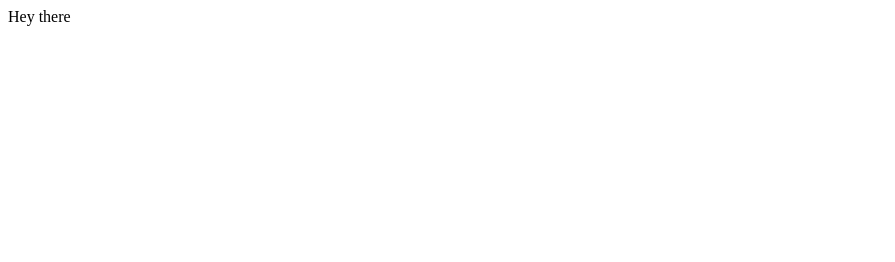
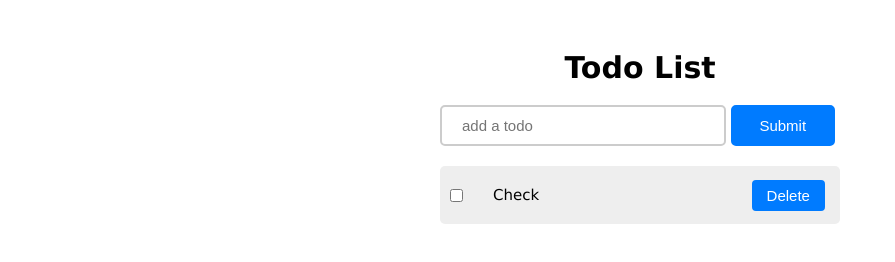
Before and after one commit to shimphillip/typescript-mvc-todo, a website built with Parcel: page src/index.html in a window 1280 px wide. Shown: the whole page, without its empty margins (0-895 px from the left). Built offline with nearby package versions, Linux system fonts and the light colour scheme.

Commit message:
started building View

```diff
--- a/src/index.html
+++ b/src/index.html
@@ -3,10 +3,25 @@
   <head>
     <meta charset="UTF-8" />
     <meta name="viewport" content="width=device-width, initial-scale=1.0" />
-    <title>Hello</title>
+    <link rel="stylesheet" href="styles.css" />
+    <title>Vanilla TodoList</title>
   </head>
   <body>
-    Hey there
+    <div class="container">
+      <h1>Todo List</h1>
+      <form>
+        <input type="text" id="inputText" placeholder="add a todo" name="todo" />
+        <button>Submit</button>
+      </form>
+
+      <ul>
+        <li>
+          <input type="checkbox" />
+          <span contenteditable="true" class="editable">Check</span>
+          <button class="delete">Delete</button>
+        </li>
+      </ul>
+    </div>
     <script src="./js/controllers.ts"></script>
   </body>
 </html>
--- /dev/null
+++ b/src/styles.css
@@ -0,0 +1,88 @@
+:root {
+  --color-accent: #007bff;
+  --color-primary: #ccc;
+}
+
+* {
+  margin: 0;
+  padding: 0;
+  box-sizing: border-box;
+}
+
+html {
+  font-size: 62.5%;
+}
+
+body {
+  font-family: 'Lucida Sans', 'Lucida Sans Regular', 'Lucida Grande',
+    'Lucida Sans Unicode', Geneva, Verdana, sans-serif;
+  font-size: 1.5rem;
+}
+
+.container {
+  width: 100%;
+  max-width: 400px;
+  margin: 5rem auto 0;
+}
+
+h1 {
+  font-size: 3rem;
+  margin-bottom: 2rem;
+  text-align: center;
+}
+
+form {
+  display: flex;
+  margin-bottom: 2rem;
+}
+
+button {
+  padding: 0.5rem 1rem;
+  font-size: 1.5rem;
+  border: 2px solid #ccc;
+  border-radius: 4px;
+  color: white;
+  cursor: pointer;
+  margin: 0 0.5rem;
+}
+
+form input {
+  flex: 3;
+  padding: 1rem 2rem;
+  font-size: 1.5rem;
+  border: 2px solid var(--color-primary);
+  border-radius: 5px;
+}
+
+form button {
+  flex: 1;
+  background: var(--color-accent);
+  border: 2px solid var(--color-accent);
+  border-radius: 5px;
+}
+
+li {
+  display: flex;
+  align-items: center;
+  padding: 1rem;
+  margin-bottom: 1rem;
+  background: #eee;
+  border-radius: 5px;
+}
+
+li input {
+  margin-right: 2rem;
+  font-size: 2rem;
+  cursor: pointer;
+}
+
+li span {
+  padding: 1rem;
+  flex: 60%;
+}
+
+li button {
+  flex: 10%;
+  background: #007bff;
+  border: 2px solid #007bff;
+}
```
Also changed, not shown: src/js/view.ts (+8 -0 lines).
